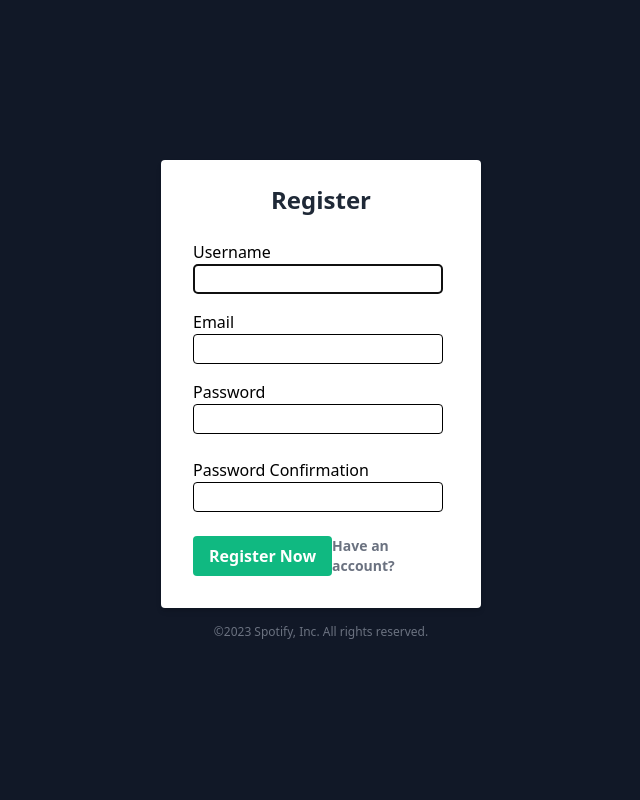
After one commit to nurzzaat/BackEnd_-2term-, a Django app: page /register/ in a window 1280 px wide. The commit adds this page. Shown: the whole page, without its empty margins (319-959 px from the left). Run offline with Django 4.2, Linux system fonts and the light colour scheme; some libraries are stand-ins or nearby versions.

Commit message:
with registration

```diff
--- a/backend_final/settings.py
+++ b/backend_final/settings.py
@@ -12,6 +12,8 @@ https://docs.djangoproject.com/en/4.1/ref/settings/
 
 # from pathlib import Path
 import os
+#from crispy_forms import __version__ as CRISPY_FORMS_VERSION
+
 
 # Build paths inside the project like this: BASE_DIR / 'subdir'.
 # BASE_DIR = Path(__file__).resolve().parent.parent
@@ -41,6 +43,7 @@ INSTALLED_APPS = [
     'django.contrib.staticfiles',
     'review.apps.ReviewConfig',
     #'crispy_forms',
+    #'crispy_bootstrap4',
 ]
 
 MIDDLEWARE = [
@@ -132,3 +135,4 @@ MEDIA_URL = '/media/'
 # https://docs.djangoproject.com/en/4.1/ref/settings/#default-auto-field
 
 DEFAULT_AUTO_FIELD = 'django.db.models.BigAutoField'
+CRISPY_TEMPLATE_PACK = 'bootstrap4'
--- /dev/null
+++ b/review/templates/register.html
@@ -0,0 +1,55 @@
+<!DOCTYPE html>
+<html>
+<head>
+    <title>Login Page</title>
+    <link rel="stylesheet" href="https://cdn.jsdelivr.net/npm/tailwindcss/dist/tailwind.min.css">
+</head>
+<body class="bg-gray-900">
+<div class="flex h-screen">
+    <div class="m-auto">
+        <div class="w-full max-w-xs">
+            <form class="bg-white shadow-md rounded px-8 pt-6 pb-8 mb-4" method="POST">
+                {% csrf_token %}
+
+                <h1 class="text-center font-bold text-gray-800 text-2xl mb-6">Register</h1>
+                <div class="mb-4">
+                    {{ form.username.label }}
+                    <br>
+                    {{ form.username }}
+                </div>
+                <div class="mb-4">
+                    {{ form.email.label }}
+                    <br>
+                    {{ form.email }}
+                </div>
+                <div class="mb-6">
+                    {{ form.password.label }}
+                    <br>
+                    {{ form.password }}
+                </div>
+                <div class="mb-6">
+                    {{ form.password_conf.label }}
+                    <br>
+                    {{ form.password_conf }}
+
+                </div>
+                <div class="error" style="color: red">
+                    {{ form.errors }}
+                </div>
+
+                <div class="flex items-center justify-between">
+                    <input class="bg-green-500 hover:bg-green-700 text-white font-bold py-2 px-4 rounded focus:outline-none focus:shadow-outline"
+                           type="Submit" value="Register Now">
+                    <a class="inline-block align-baseline font-bold text-sm text-gray-500 hover:text-gray-800" href="{% url 'login' %}">
+                        Have an account?
+                    </a>
+                </div>
+            </form>
+            <p class="text-center text-gray-500 text-xs">
+                &copy;2023 Spotify, Inc. All rights reserved.
+            </p>
+        </div>
+    </div>
+</div>
+</body>
+</html>
--- a/review/templates/song_edit.html
+++ b/review/templates/song_edit.html
@@ -1,6 +1,6 @@
 {% extends 'base.html' %}
+
 {% load crispy_forms_filters %}
-
 {% load crispy_forms_tags %}
 
 {% block title %}Edit Song{% endblock %}
```
Also changed, not shown: review/templates/search.html (+4 -4 lines).
